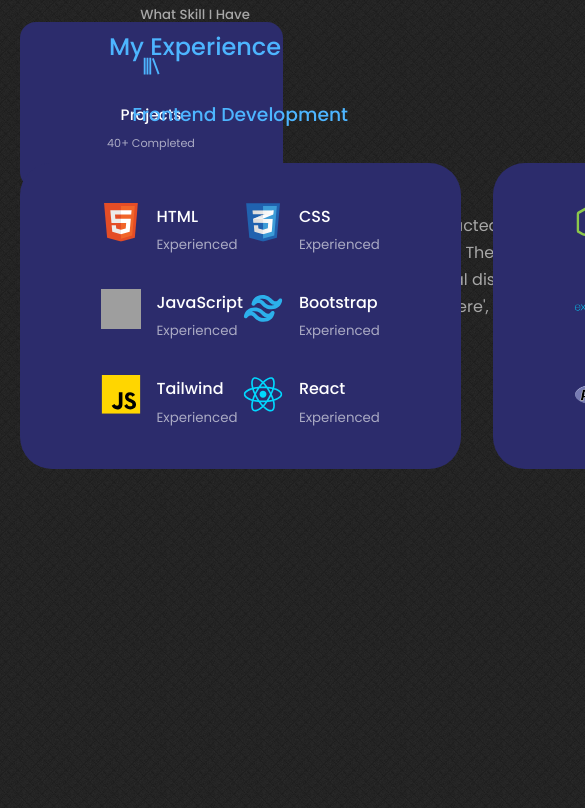
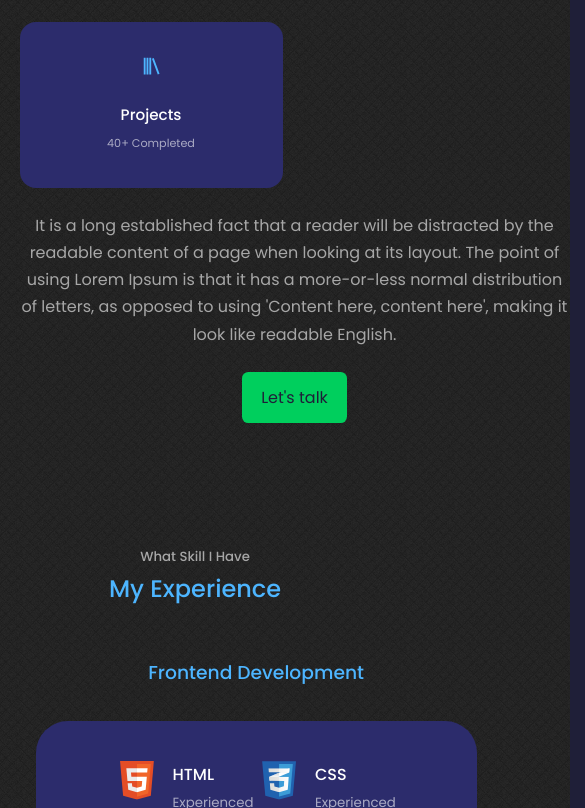
Before and after one commit to nomayen31/Nomayen_portfolio, a React (Create React App) app: page / in a window 390 px wide. Shown: the part 1876-2684 px from the top of the page, 585 px wide, since content can reach past the window. Built offline with nearby package versions, Linux system fonts and the light colour scheme; grey boxes are pictures that could not be loaded.

Commit message:
expe com

```diff
--- a/src/components/experiance/Experiance.css
+++ b/src/components/experiance/Experiance.css
@@ -37,3 +37,36 @@
     display: flex;
     gap: 1rem;
 }
+.experiance__details-icon{
+    margin-top: 6px;
+
+}
+
+
+
+
+
+
+@media screen and (max-width:1024px) {
+   .experience__container{
+    grid-template-columns: 1fr;
+   }
+   .experience__container > div{
+    width: 80%;
+    padding: 2rem;
+    margin: 0 auto;
+   }
+   .experience__content{
+    padding: 1rem;
+   }
+}
+
+@media screen and (max-width:600px) {
+    .experience__container{
+        gap: 1rem;
+    }
+    .experience__container > div{
+        width: 100%;
+        padding: 1rem;
+    }
+}
--- a/src/components/experiance/Experiance.js
+++ b/src/components/experiance/Experiance.js
@@ -73,7 +73,7 @@ const Experiance = () => {
                         <h3>Frontend Development</h3>
                         <div className='experience__content'>
                             <article className='experiance__details'>
-                                <img src={Node} alt='nomayen hossain ohin' />
+                                <img src={Node} alt='nomayen hossain ohin'  className='experiance__details-icon'/>
                                 <div>
                                     <h4>Node JS</h4>
                                     <small className='text-light'>Experienced</small>
--- a/src/index.css
+++ b/src/index.css
@@ -61,7 +61,7 @@ h1 {
 
 section {
     margin-top: 8rem;
-    height: 100vh;
+
 }
 
 section>h2,
```
